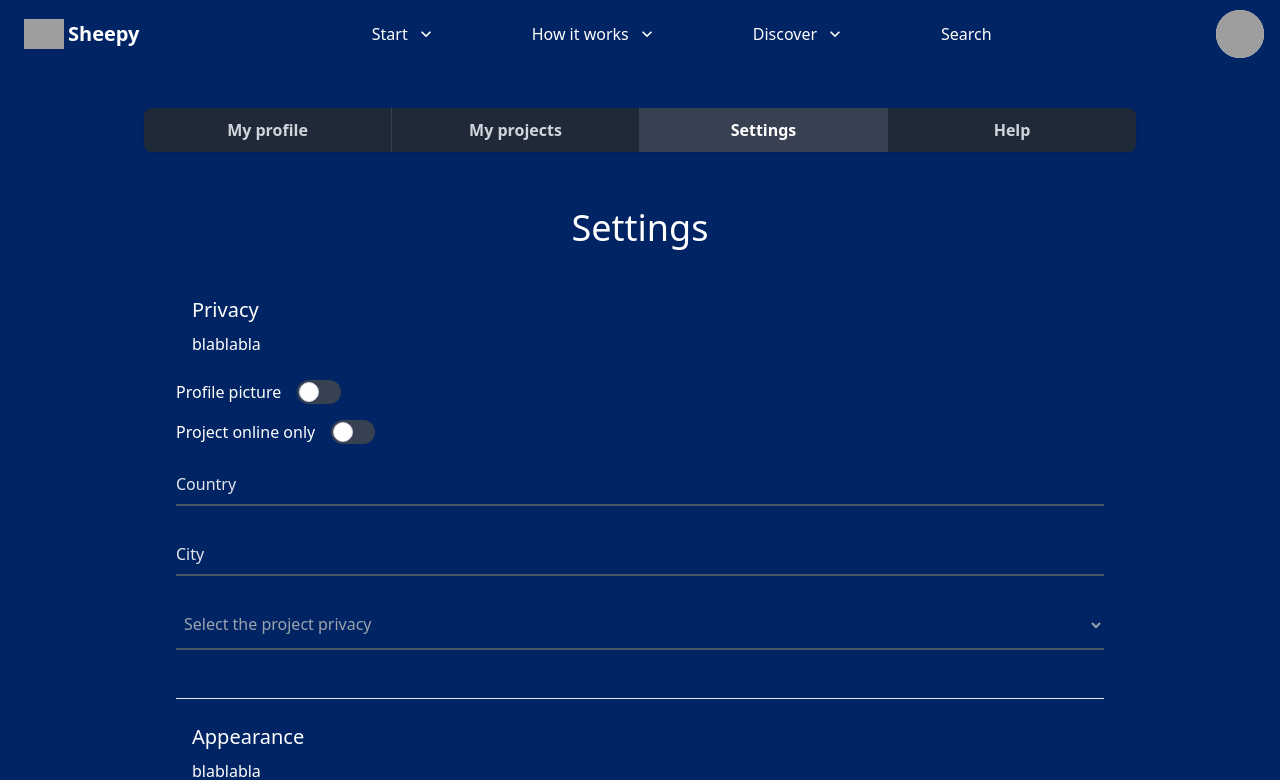
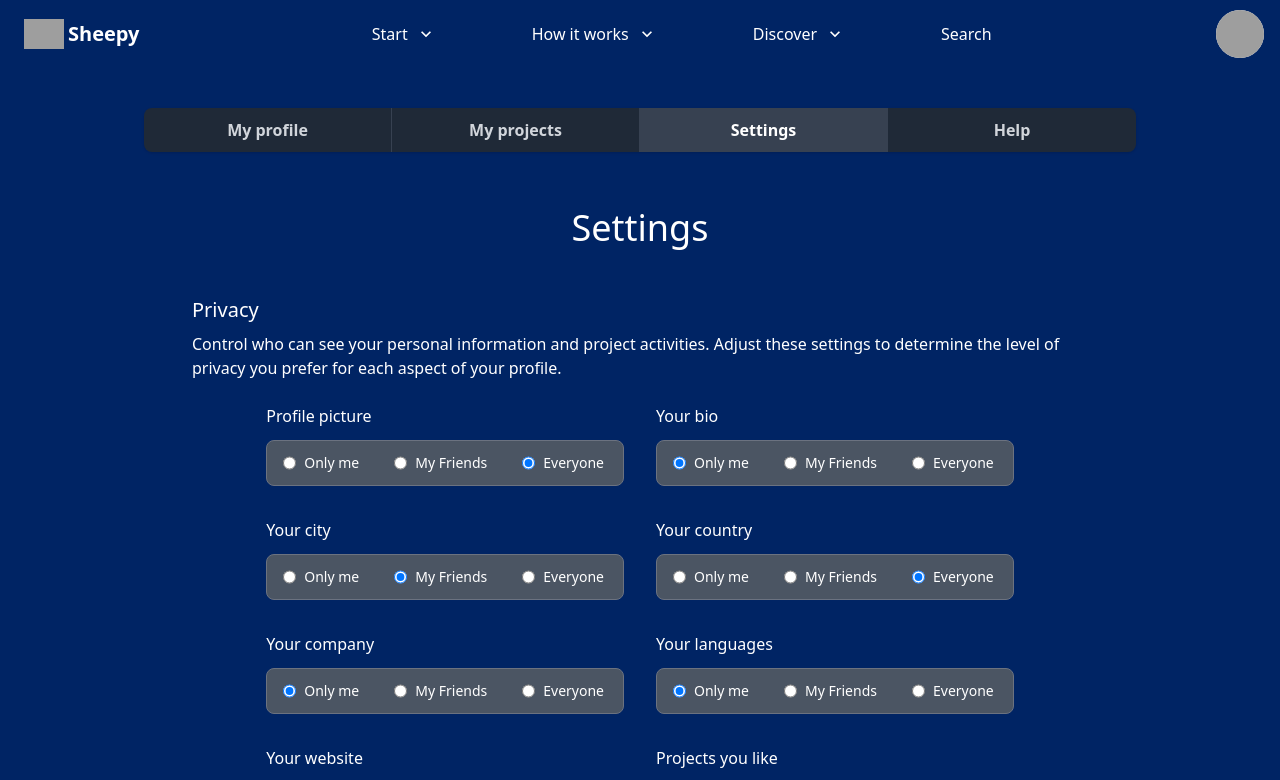
Before and after one commit to aiko-kami/sheepy, a Next.js app: page /users/settings in a window 1280 px wide. Shown: the top 780 px of the page. Built offline with nearby package versions, Linux system fonts and the light colour scheme; grey boxes are pictures that could not be loaded; a web font is replaced by a local one.

Commit message:
finished privacy settings

```diff
--- a/src/components/Forms/ToggleField.jsx
+++ b/src/components/Forms/ToggleField.jsx
@@ -1,10 +1,39 @@
 const ToggleField = ({ inputName, checked, label, onChange }) => {
 	return (
-		<label className="flex items-center cursor-pointer">
-			<span>{label}</span>
+		<div className="flex items-center cursor-pointer">
+			<label>{label}</label>
 			<input type="checkbox" name={inputName} checked={checked} onChange={onChange} className="sr-only peer" />
 			<div className="relative w-11 h-6 ms-4 bg-gray-700 peer-focus:outline-none rounded-full peer peer-checked:after:translate-x-full rtl:peer-checked:after:-translate-x-full peer-checked:after:border-white after:content-[''] after:absolute after:top-[2px] after:start-[2px] after:bg-white after:border-gray-300 after:border after:rounded-full after:w-5 after:h-5 after:transition-all peer-checked:bg-blue-600 hover:shadow-xl"></div>
-		</label>
+		</div>
 	);
 };
-export default ToggleField;
+
+const ToggleFieldAligned = ({ inputName, checked, label, onChange }) => {
+	return (
+		<div className="flex items-center justify-between cursor-pointer">
+			<label>{label}</label>
+			<input type="checkbox" name={inputName} checked={checked} onChange={onChange} className="sr-only peer" />
+			<div className="relative w-11 h-6 ms-4 bg-gray-700 peer-focus:outline-none rounded-full peer peer-checked:after:translate-x-full rtl:peer-checked:after:-translate-x-full peer-checked:after:border-white after:content-[''] after:absolute after:top-[2px] after:start-[2px] after:bg-white after:border-gray-300 after:border after:rounded-full after:w-5 after:h-5 after:transition-all peer-checked:bg-blue-600 hover:shadow-xl"></div>
+		</div>
+	);
+};
+
+const RadioMultiField = ({ fieldName, inputName, inputValues, inputLabels, checkedValue, onChange }) => {
+	return (
+		<div>
+			<div className="whitespace-nowrap mb-3">{fieldName}</div>
+			<ul className="flex items-center whitespace-nowrap border rounded-lg bg-gray-600 border-gray-500">
+				{inputValues.map((value, index) => (
+					<li key={value} className="w-full border-gray-200">
+						<label className="flex items-center cursor-pointer w-full px-4">
+							<input type="radio" value={value} name={inputName} onChange={onChange} checked={checkedValue === value} className="w-4 h-4 cursor-pointer" />
+							<span className="w-full py-3 ms-2 text-sm">{inputLabels[index]}</span>
+						</label>
+					</li>
+				))}
+			</ul>
+		</div>
+	);
+};
+
+export { ToggleField, ToggleFieldAligned, RadioMultiField };
--- a/src/components/StartProjectForm/Step5.jsx
+++ b/src/components/StartProjectForm/Step5.jsx
@@ -2,7 +2,7 @@
 
 import { useState } from "react";
 import InputField from "@/components/Forms/InputField";
-import ToggleField from "@/components/Forms/ToggleField";
+import { ToggleField } from "@/components/Forms/ToggleField";
 import { Button } from "@/components/Buttons/Buttons";
 import { IoAddCircleOutline, IoCloseCircleOutline } from "react-icons/io5";
 import DatePickerField from "@/components/Forms/DatePickerField";
--- a/src/components/UserSettingsPrivate/Settings.jsx
+++ b/src/components/UserSettingsPrivate/Settings.jsx
@@ -3,16 +3,27 @@
 import { useState } from "react";
 
 import InputField from "@/components/Forms/InputField";
-import ToggleField from "@/components/Forms/ToggleField";
+import { RadioMultiField } from "@/components/Forms/ToggleField";
 import { Button } from "@/components/Buttons/Buttons";
 import { IoAddCircleOutline, IoCloseCircleOutline } from "react-icons/io5";
 
 import ProjectsTableActions from "@/components/Tables/ProjectsTableActions";
 
 const Settings = ({ user }) => {
+	const settings = user.settings;
+
 	const [displayMode, setDisplayMode] = useState("table");
 
 	const [formInputs, setFormInputs] = useState({
+		privacyProfilePicture: settings.privacyProfilePicture,
+		privacyBio: settings.privacyBio,
+		privacyLocationCity: settings.privacyLocationCity,
+		privacyLocationCountry: settings.privacyLocationCountry,
+		privacyCompany: settings.privacyCompany,
+		privacyLanguages: settings.privacyLanguages,
+		privacyWebsite: settings.privacyWebsite,
+		privacyProjectLike: settings.privacyProjectLike,
+
 		projectTitle: "",
 		selectedCategory: "",
 		selectedSubCategory: "",
@@ -47,78 +58,89 @@ const Settings = ({ user }) => {
 	};
 
 	const projects = user.projects;
-	const settings = user.settings;
+	const inputValues = ["private", "friends", "public"];
+	const inputLabels = ["Only me", "My Friends", "Everyone"];
+
 	return (
 		<>
 			<form onSubmit={handleSubmit}>
 				{/* Page title */}
 				<h1 className="text-4xl mb-12 text-center">Settings</h1>
-
 				{/* Privacy settings */}
 				<h2 className="text-xl mb-2 sm:ml-4">Privacy</h2>
-				<p className="mb-6 sm:ml-4">blablabla</p>
+				<p className="mb-6 sm:ml-4">
+					Control who can see your personal information and project activities. Adjust these settings to determine the level of privacy you prefer for each aspect of your profile.
+				</p>
 				<div className="mb-12">
-					{/* Location online only (toggle button) */}
-					<div className="mb-4">
-						<ToggleField inputName="locationOnlineOnly" checked={formInputs.locationOnlineOnly} label="Profile picture" onChange={onChange} />
+					<div className="flex justify-center">
+						<div className="grid grid-cols-2 gap-8">
+							<RadioMultiField
+								fieldName="Profile picture"
+								inputName="privacyProfilePicture"
+								inputValues={inputValues}
+								inputLabels={inputLabels}
+								checkedValue={formInputs.privacyProfilePicture}
+								onChange={onChange}
+							/>
+							<RadioMultiField fieldName="Your bio" inputName="privacyBio" inputValues={inputValues} inputLabels={inputLabels} checkedValue={formInputs.privacyBio} onChange={onChange} />
+							<RadioMultiField
+								fieldName="Your city"
+								inputName="privacyLocationCity"
+								inputValues={inputValues}
+								inputLabels={inputLabels}
+								checkedValue={formInputs.privacyLocationCity}
+								onChange={onChange}
+							/>
+							<RadioMultiField
+								fieldName="Your country"
+								inputName="privacyLocationCountry"
+								inputValues={inputValues}
+								inputLabels={inputLabels}
+								checkedValue={formInputs.privacyLocationCountry}
+								onChange={onChange}
+							/>
+							<RadioMultiField fieldName="Your company" inputName="privacyCompany" inputValues={inputValues} inputLabels={inputLabels} checkedValue={formInputs.privacyCompany} onChange={onChange} />
+							<RadioMultiField
+								fieldName="Your languages"
+								inputName="privacyLanguages"
+								inputValues={inputValues}
+								inputLabels={inputLabels}
+								checkedValue={formInputs.privacyLanguages}
+								onChange={onChange}
+							/>
+							<RadioMultiField fieldName="Your website" inputName="privacyWebsite" inputValues={inputValues} inputLabels={inputLabels} checkedValue={formInputs.privacyWebsite} onChange={onChange} />
+							<RadioMultiField
+								fieldName="Projects you like"
+								inputName="privacyProjectLike"
+								inputValues={inputValues}
+								inputLabels={inputLabels}
+								checkedValue={formInputs.privacyProjectLike}
+								onChange={onChange}
+							/>
+						</div>
 					</div>
-					<div className="mb-4">
-						<ToggleField inputName="locationOnlineOnly" checked={formInputs.locationOnlineOnly} label="Project online only" onChange={onChange} />
-					</div>
-					{/* Location country */}
-					<div className="mb-6">
-						<InputField inputName="locationCountry" inputType="text" label="Country" inputValue={formInputs.locationCountry} onChange={onChange} disabled={formInputs.locationOnlineOnly} />
-					</div>
-					{/* Location city */}
-					<div className="mb-6">
-						<InputField inputName="locationCity" inputType="text" label="City" inputValue={formInputs.locationCity} onChange={onChange} disabled={formInputs.locationOnlineOnly} />
-					</div>
-					{/* Project visibility */}
-					<select
-						id="projectVisibility"
-						name="projectVisibility"
-						value={formInputs.projectVisibility}
-						onChange={onChange}
-						className={`block mb-6 py-3 px-1 w-full bg-transparent border-0 border-b-2 border-gray-600 focus:outline-none hover:border-gray-500 hover:shadow-lg ${
-							formInputs.projectVisibility === "" ? "text-gray-400" : "text-white"
-						}`}
-					>
-						<option value="" className="bg-gray-700 italic text-gray-400">
-							Select the project privacy
-						</option>
-						<option className="bg-gray-700 text-gray-400" value="public">
-							Public
-						</option>
-						<option className="bg-gray-700 text-gray-400" value="private">
-							Private
-						</option>
-					</select>
 				</div>
-
 				{/* Appearance settings */}
 				<hr className="h-px bg-gray-200 border-0 dark:bg-gray-700 mb-6" />
 				<h2 className="text-xl mb-2 sm:ml-4">Appearance</h2>
-				<p className="mb-6 sm:ml-4">blablabla</p>
+				<p className="mb-6 sm:ml-4">Customize how your profile and project pages look to others.</p>
 				<div className="mb-12">
 					<p className=" text-xl text-center italic">No settings found</p>
 				</div>
-
 				{/* Languages settings */}
 				<hr className="h-px bg-gray-200 border-0 dark:bg-gray-700 mb-6" />
 				<h2 className="text-xl mb-2 sm:ml-4">Languages</h2>
-				<p className="mb-6 sm:ml-4">blablabla</p>
+				<p className="mb-6 sm:ml-4">Set your preferred languages for interacting with the platform and other users.</p>
 				<div className="mb-12">
 					<p className=" text-xl text-center italic">No settings found</p>
 				</div>
-
 				{/* Notifications settings */}
 				<hr className="h-px bg-gray-200 border-0 dark:bg-gray-700 mb-6" />
 				<h2 className="text-xl mb-2 sm:ml-4">Notifications</h2>
-				<p className="mb-6 sm:ml-4">blablabla</p>
+				<p className="mb-6 sm:ml-4">Manage your notification preferences for updates, messages, and activity alerts.</p>
 				<div className="mb-12">
 					<p className=" text-xl text-center italic">No settings found</p>
 				</div>
-
 				<hr className="h-px bg-gray-200 border-0 dark:bg-gray-700 mb-6" />
 				<h2 className="text-xl mb-2 sm:ml-4">Projects I work on</h2>
 				<p className="mb-6 sm:ml-4">The projects for which you are a team member</p>
@@ -127,6 +149,8 @@ const Settings = ({ user }) => {
 				) : (
 					<p className=" text-xl text-center mb-12 italic">No projects found</p>
 				)}
+				{/* Post comment (submit form) */}
+				<Button btnProps={{ btnSize: "sm", type: "submit", btnColor: "blue" }}>Post comment</Button>
 			</form>
 		</>
 	);
--- a/src/mock/user.json
+++ b/src/mock/user.json
@@ -963,5 +963,15 @@
 		"helpNotif": 0,
 		"invitationsNotif": 1,
 		"requestsNotif": 2
+	},
+	"settings": {
+		"privacyProfilePicture": "public",
+		"privacyBio": "private",
+		"privacyLocationCity": "friends",
+		"privacyLocationCountry": "public",
+		"privacyCompany": "private",
+		"privacyLanguages": "private",
+		"privacyWebsite": "private",
+		"privacyProjectLike": "public"
 	}
 }
```
